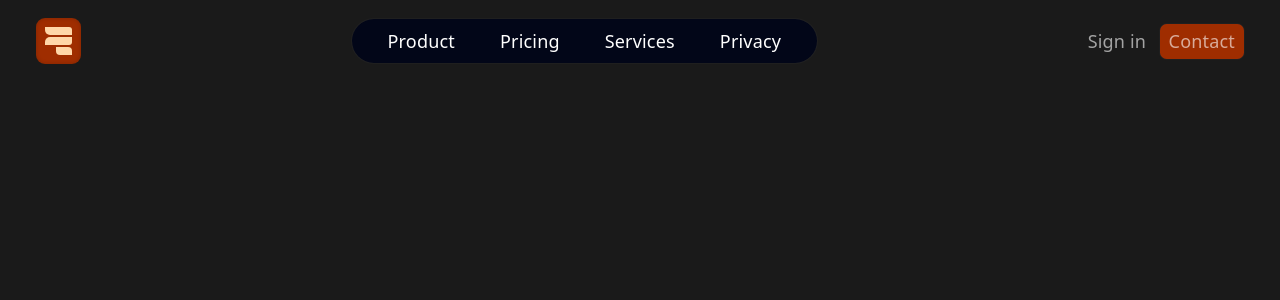
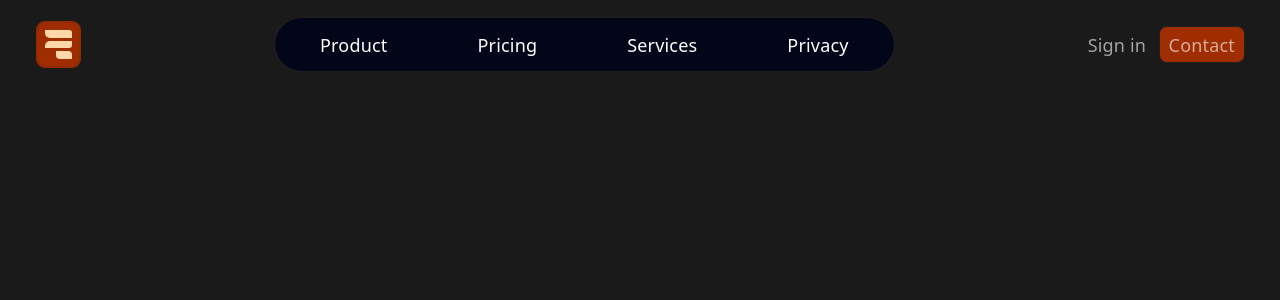
Before and after one commit to a00ae/Workify, a React (Vite) app: page / in a window 1280 px wide. Shown: the top 300 px of the page. Built offline with nearby package versions, Linux system fonts and the light colour scheme.

Commit message:
Adding improvements to the hover effect

```diff
--- a/src/components/layout/Header/Header.tsx
+++ b/src/components/layout/Header/Header.tsx
@@ -18,24 +18,25 @@ const List = ({
   className?: string;
   child?: string;
 }) => {
+
   return (
-    <ul className={`flex  font-medium text-md capitalize ${className}`}>
-      <li className="sm:w-full">
+    <ul className={`flex gap-20  font-medium text-md capitalize ${className}`}>
+      <li className="w-full">
         <a className={child} href="#">
           product
         </a>
       </li>
-      <li className="sm:w-full">
+      <li className="w-full">
         <a className={child} href="#">
           pricing
         </a>
       </li>
-      <li className="sm:w-full">
+      <li className="w-full">
         <a className={child} href="#">
           services
         </a>
       </li>
-      <li className="sm:w-full">
+      <li className="w-full">
         <a className={child} href="#">
           privacy
         </a>
@@ -53,7 +54,7 @@ const Header = () => {
   return (
     <header
       ref={menuRef}
-      className="header relative flex justify-between gap-5 items-center flex-wrap !px-2 !py-1  lg:!px-8 lg:!py-4">
+      className="header relative flex justify-between gap-2 items-center flex-wrap !px-2 !py-2  lg:!px-8 lg:!py-4">
       {" "}
       {/* Icons / Logo */}
       <div
@@ -72,7 +73,7 @@ const Header = () => {
           className="therd w-[60%] h-1.75 bg-orange-200 flex justify-end items-end ml-auto"></div>
       </div>
       {/* 1. قائمة الشاشات الكبيرة (تظهر كـ Row) */}
-      <div className="hidden lg:block bg-slate-950 !px-8 !py-2 rounded-4xl shadow-(--shadow-white)">
+      <div className="hidden lg:block bg-slate-950 !px-10 !py-3 rounded-4xl shadow-(--shadow-white)">
         <List className="justify-center items-center text-white gap-10" />
       </div>
       <div className="header_btn flex items-center gap-3 text-md font-medium">
@@ -97,8 +98,8 @@ const Header = () => {
         <div className="py-4 bg-slate-950 rounded-md overflow-hidden  mt-2 flex flex-col items-center shadow-(--shadow-white)">
           {/* نفس مكون List يُعاد استخدامه هنا ولكن بترتيب Column للموبايل */}
           <List
-            child="block w-full text-center !py-4 transition-(--transition-normall) hover:bg-(--hover)"
-            className="flex-col justify-start items-center gap-1 text-white  w-full"
+            className="flex-col  justify-start items-center !gap-1 text-white  w-full"
+            child="block w-full text-center !py-4 hover:bg-(--hover) transition-(--transition-normall) "
           />
           {/* </div> */}
         </div>
```
